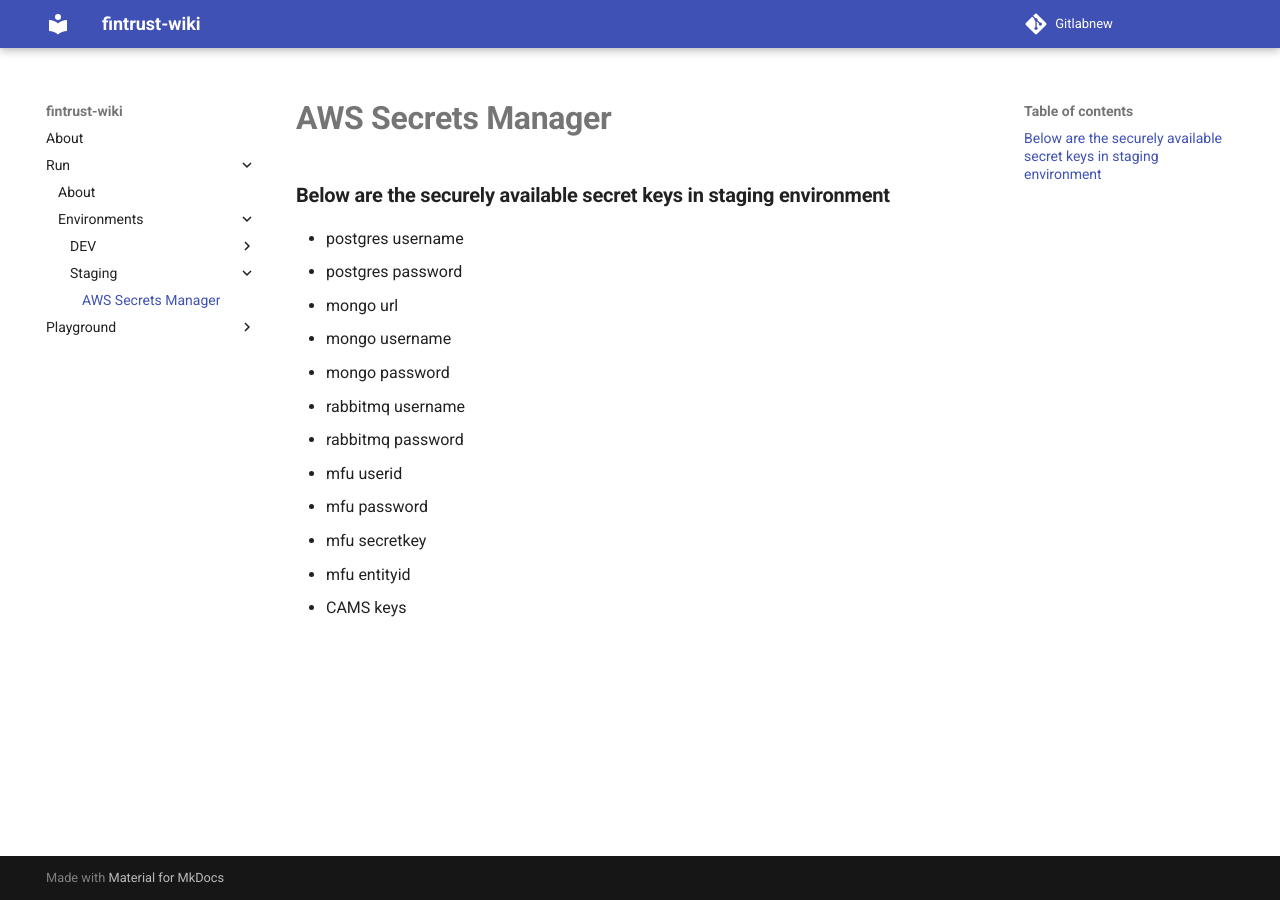
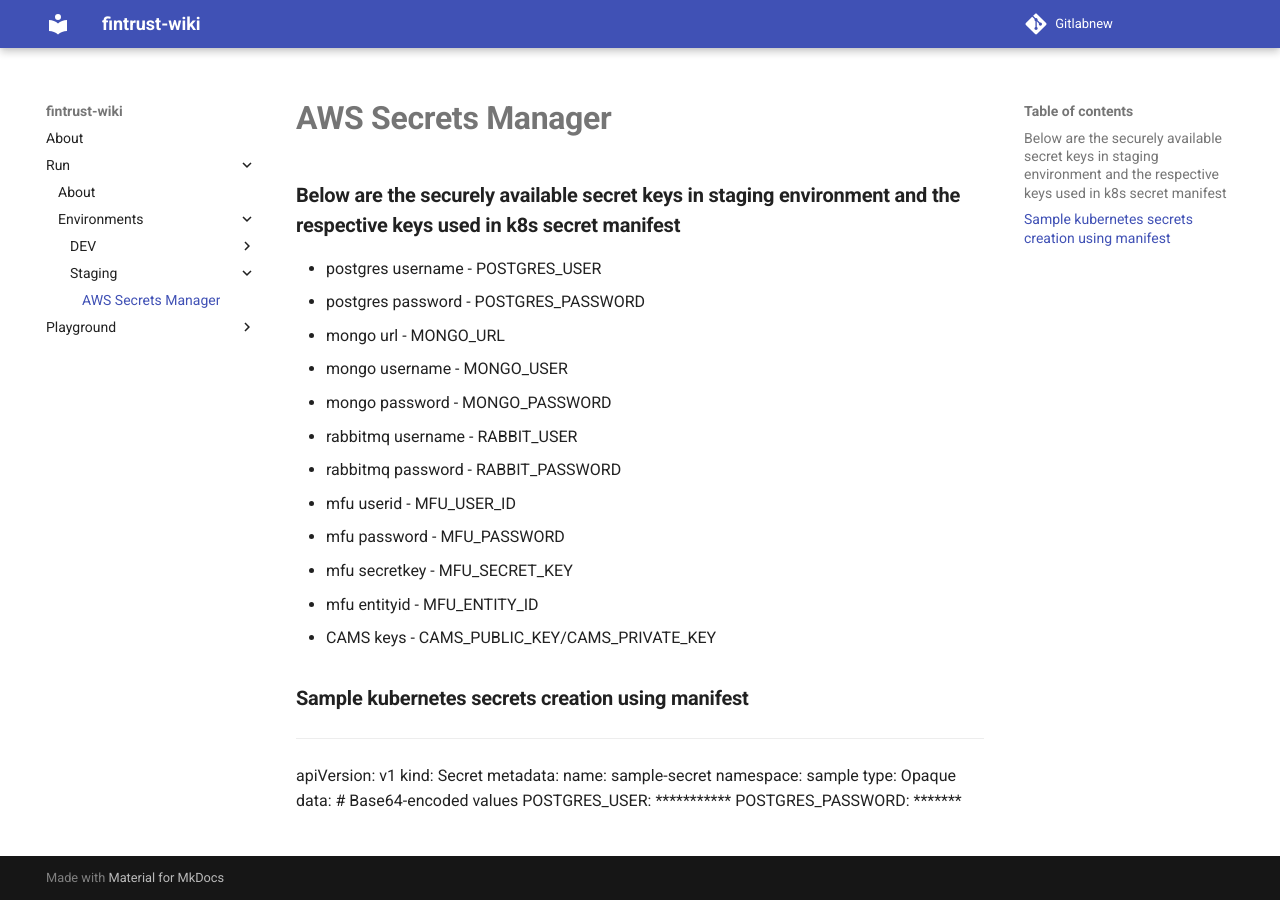
Before and after one commit to prasadkothapally/hari, an MkDocs documentation site: the page built from docs/Run/Environments/Staging/SecretsManager.md, in a window 1280 px wide. Built offline with MkDocs 1.6.1 and Material for MkDocs 9.7.7, drawn with Linux system fonts in a browser that asks for light colours.

Commit message:
added additional information about secretkeys

```diff
--- a/docs/Run/Environments/Staging/SecretsManager.md
+++ b/docs/Run/Environments/Staging/SecretsManager.md
@@ -1,16 +1,31 @@
 # **AWS Secrets Manager**
 
-### **Below are the securely available secret keys in staging environment**
+### **Below are the securely available secret keys in staging environment and the respective keys used in k8s secret manifest**
 
-- postgres username
-- postgres password
-- mongo url
-- mongo username
-- mongo password
-- rabbitmq username
-- rabbitmq password
-- mfu userid
-- mfu password
-- mfu secretkey
-- mfu entityid
-- CAMS keys
+- postgres username    - POSTGRES_USER
+- postgres password    - POSTGRES_PASSWORD
+- mongo url            - MONGO_URL
+- mongo username       - MONGO_USER
+- mongo password       - MONGO_PASSWORD
+- rabbitmq username    - RABBIT_USER
+- rabbitmq password    - RABBIT_PASSWORD
+- mfu userid           - MFU_USER_ID
+- mfu password         - MFU_PASSWORD
+- mfu secretkey        - MFU_SECRET_KEY
+- mfu entityid         - MFU_ENTITY_ID
+- CAMS keys            - CAMS_PUBLIC_KEY/CAMS_PRIVATE_KEY
+
+
+### **Sample kubernetes secrets creation using manifest**
+
+  ---
+  apiVersion: v1
+  kind: Secret
+  metadata:
+    name: sample-secret
+    namespace: sample
+  type: Opaque
+  data:
+  # Base64-encoded values
+  POSTGRES_USER: ***********
+  POSTGRES_PASSWORD: *******
```
